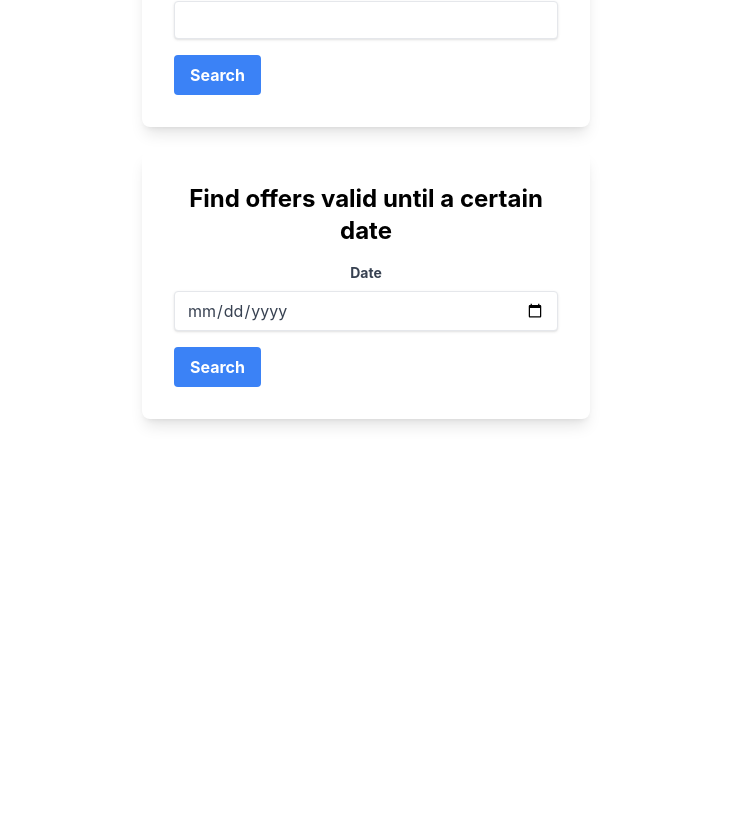
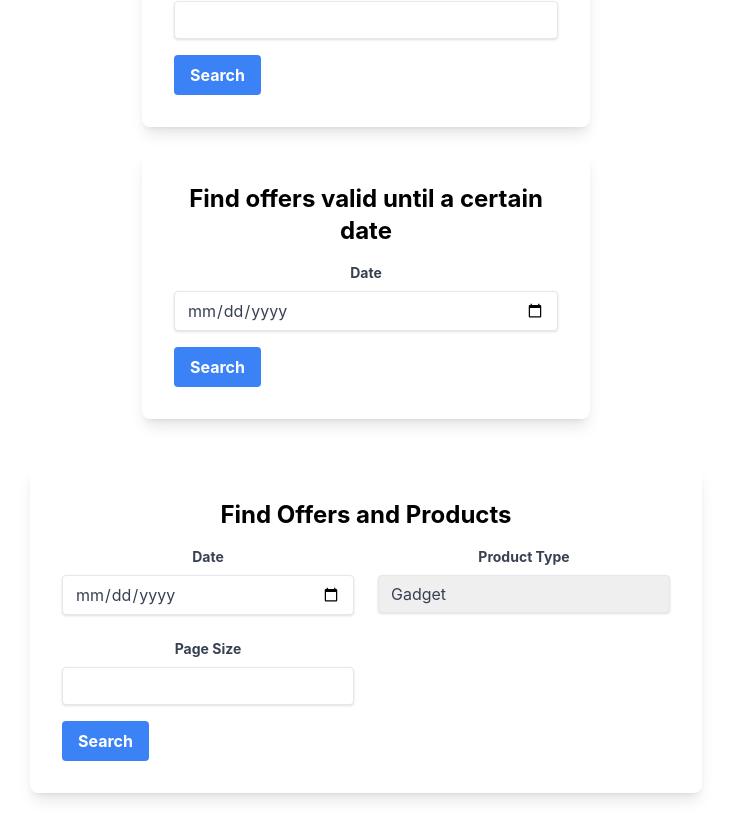
Before and after one commit to znsio/specmatic-order-graphql-ui-react, a React (Create React App) app: page / in a window 1280 px wide. Shown: the part 659-1476 px from the top of the page, without its empty margins (274-1005 px from the left). Before the commit the page ends 1102 px from the top, so only its background shows below. Built offline with nearby package versions, Linux system fonts and the light colour scheme.

Commit message:
Update specmatic-graphql-all jar with 1.0.13 version and add a component FindOffersAndProducts which sends a multi-query request to the stub server

```diff
--- a/package.json
+++ b/package.json
@@ -51,7 +51,7 @@
     "autoprefixer": "^10.4.19",
     "postcss": "^8.4.39",
     "specmatic": "^2.0.16",
-    "specmatic-beta": "github:znsio/specmatic-node-beta#4309b14",
+    "specmatic-beta": "github:znsio/specmatic-node-beta#d3c56be",
     "tailwindcss": "^3.4.3"
   }
 }
--- a/src/App.js
+++ b/src/App.js
@@ -4,6 +4,7 @@ import ProductForm from './components/ProductForm';
 import { ToastContainer, toast } from 'react-toastify';
 import { useEffect } from 'react';
 import FindOffersForDate from './components/FindOffersForDate';
+import FindOffersAndProducts from './components/FindOffersAndProducts';
 
 function App() {
 
@@ -29,6 +30,9 @@ function App() {
       <br/>
       <FindOffersForDate/>
       <br/>
+      <br/>
+      <FindOffersAndProducts/>
+      <br/>
       <ToastContainer />
     </div>
   );
--- /dev/null
+++ b/src/components/FindOffersAndProducts.js
@@ -0,0 +1,166 @@
+import React, { useState } from 'react';
+import { useLazyQuery, gql } from '@apollo/client';
+import { toast } from 'react-toastify';
+import 'react-toastify/dist/ReactToastify.css';
+
+const FIND_OFFERS_AND_PRODUCTS = gql`
+  query FindOffersAndProducts($date: String!, $type: ProductType!, $pageSize: Int!) {
+    findOffersForDate(date: $date) {
+      offerCode
+      validUntil
+    }
+    findAvailableProducts(type: $type, pageSize: $pageSize) {
+      id
+      name
+      inventory
+      type
+    }
+  }
+`;
+
+const FindOffersAndProducts = () => {
+  const [date, setDate] = useState('');
+  const [type, setType] = useState('gadget');
+  const [pageSize, setPageSize] = useState('');
+  const [offers, setOffers] = useState(null);
+  const [products, setProducts] = useState(null);
+  const [queriesExecuted, setQueriesExecuted] = useState(false);
+
+  const [fetchData, { loading }] = useLazyQuery(FIND_OFFERS_AND_PRODUCTS, {
+    fetchPolicy: 'network-only',
+    onCompleted: (data) => {
+      setOffers(data.findOffersForDate);
+      setProducts(data.findAvailableProducts);
+    },
+    onError: () => toast.error('Error fetching data'),
+  });
+
+  const handleSubmit = (e) => {
+    e.preventDefault();
+
+    if (!Date.parse(date)) {
+      toast.error('Please enter a valid date');
+      return;
+    }
+    if (isNaN(pageSize) || pageSize <= 0) {
+      toast.error('Page size must be a positive number');
+      return;
+    }
+
+    setQueriesExecuted(true);
+
+    fetchData({
+      variables: {
+        date: date.replace(/-/g, '/'),
+        type,
+        pageSize: parseInt(pageSize, 10),
+      },
+      context: {
+        headers: {
+          "X-region": "north-west"
+        }
+      }
+    });
+  };
+
+  const isProductsValid = () => products && products.length > 0;
+  const isOffersValid = () => offers && offers.length > 0;
+
+  return (
+    <div className="max-w-2xl mx-auto p-8 bg-white shadow-lg rounded-lg">
+      <h1 className="text-2xl font-bold mb-4">Find Offers and Products</h1>
+      <form onSubmit={handleSubmit}>
+        <div className="grid grid-cols-1 gap-6 sm:grid-cols-2">
+          <div>
+            <label className="block text-gray-700 text-sm font-bold mb-2" htmlFor="date">
+              Date
+            </label>
+            <input
+              type="date"
+              id="date"
+              data-testid="multi-date"
+              className="shadow appearance-none border rounded w-full py-2 px-3 text-gray-700 leading-tight focus:outline-none focus:shadow-outline"
+              value={date}
+              onChange={(e) => setDate(e.target.value)}
+            />
+          </div>
+          <div>
+            <label className="block text-gray-700 text-sm font-bold mb-2" htmlFor="type">
+              Product Type
+            </label>
+            <select
+              id="type"
+              data-testid="multi-type"
+              className="shadow appearance-none border rounded w-full py-2 px-3 text-gray-700 leading-tight focus:outline-none focus:shadow-outline"
+              value={type}
+              onChange={(e) => setType(e.target.value)}
+            >
+              <option value="gadget">Gadget</option>
+              <option value="book">Book</option>
+              <option value="food">Food</option>
+              <option value="other">Other</option>
+            </select>
+          </div>
+          <div>
+            <label className="block text-gray-700 text-sm font-bold mb-2" htmlFor="pageSize">
+              Page Size
+            </label>
+            <input
+              type="number"
+              id="pageSize"
+              data-testid="multi-pageSize"
+              className="shadow appearance-none border rounded w-full py-2 px-3 text-gray-700 leading-tight focus:outline-none focus:shadow-outline"
+              value={pageSize}
+              onChange={(e) => setPageSize(e.target.value)}
+            />
+          </div>
+        </div>
+        <div className="mt-4 flex items-center justify-between">
+          <button
+            type="submit"
+            data-testid="multi-submit"
+            className={`bg-blue-500 hover:bg-blue-700 text-white font-bold py-2 px-4 rounded focus:outline-none focus:shadow-outline ${loading ? 'opacity-50 cursor-not-allowed' : ''}`}
+            disabled={loading}
+          >
+            {loading ? 'Searching...' : 'Search'}
+          </button>
+        </div>
+      </form>
+
+      {queriesExecuted && (
+        <div className="mt-8 grid grid-cols-1 sm:grid-cols-2 gap-4">
+          <div>
+            <h2 className="text-xl font-bold mb-4">Offers</h2>
+            {isOffersValid() ? (
+              offers.map((offer) => (
+                <div key={offer.offerCode} className="p-4 border rounded-lg bg-gray-50 shadow-sm">
+                  <p><strong>Offer Code:</strong> {offer.offerCode}</p>
+                  <p><strong>Valid Until:</strong> {new Date(offer.validUntil).toLocaleDateString()}</p>
+                </div>
+              ))
+            ) : (
+              <p>No offers found</p>
+            )}
+          </div>
+          <div>
+            <h2 className="text-xl font-bold mb-4">Products</h2>
+            {isProductsValid() ? (
+              products.map((product) => (
+                <div key={product.id} className="p-4 border rounded-lg bg-gray-50 shadow-sm" data-testid="multi-product">
+                  <p><strong>ID:</strong> {product.id}</p>
+                  <p><strong>Name:</strong> {product.name}</p>
+                  <p><strong>Inventory:</strong> {product.inventory}</p>
+                  <p><strong>Type:</strong> {product.type}</p>
+                </div>
+              ))
+            ) : (
+              <p>No products found</p>
+            )}
+          </div>
+        </div>
+      )}
+    </div>
+  );
+};
+
+export default FindOffersAndProducts;
```
Also changed, not shown: 2 other files (tests, documents, lock files or other folders).
